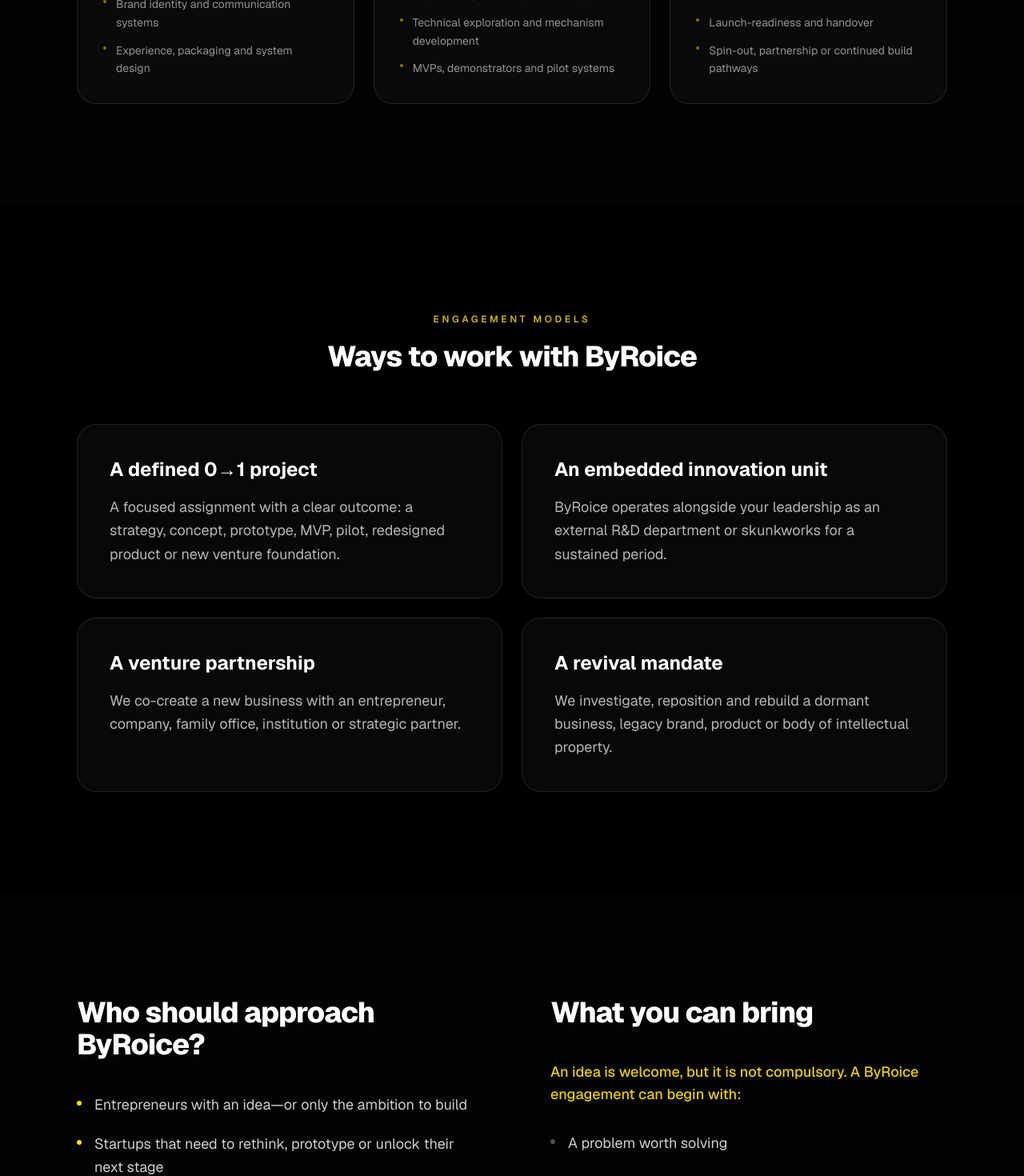
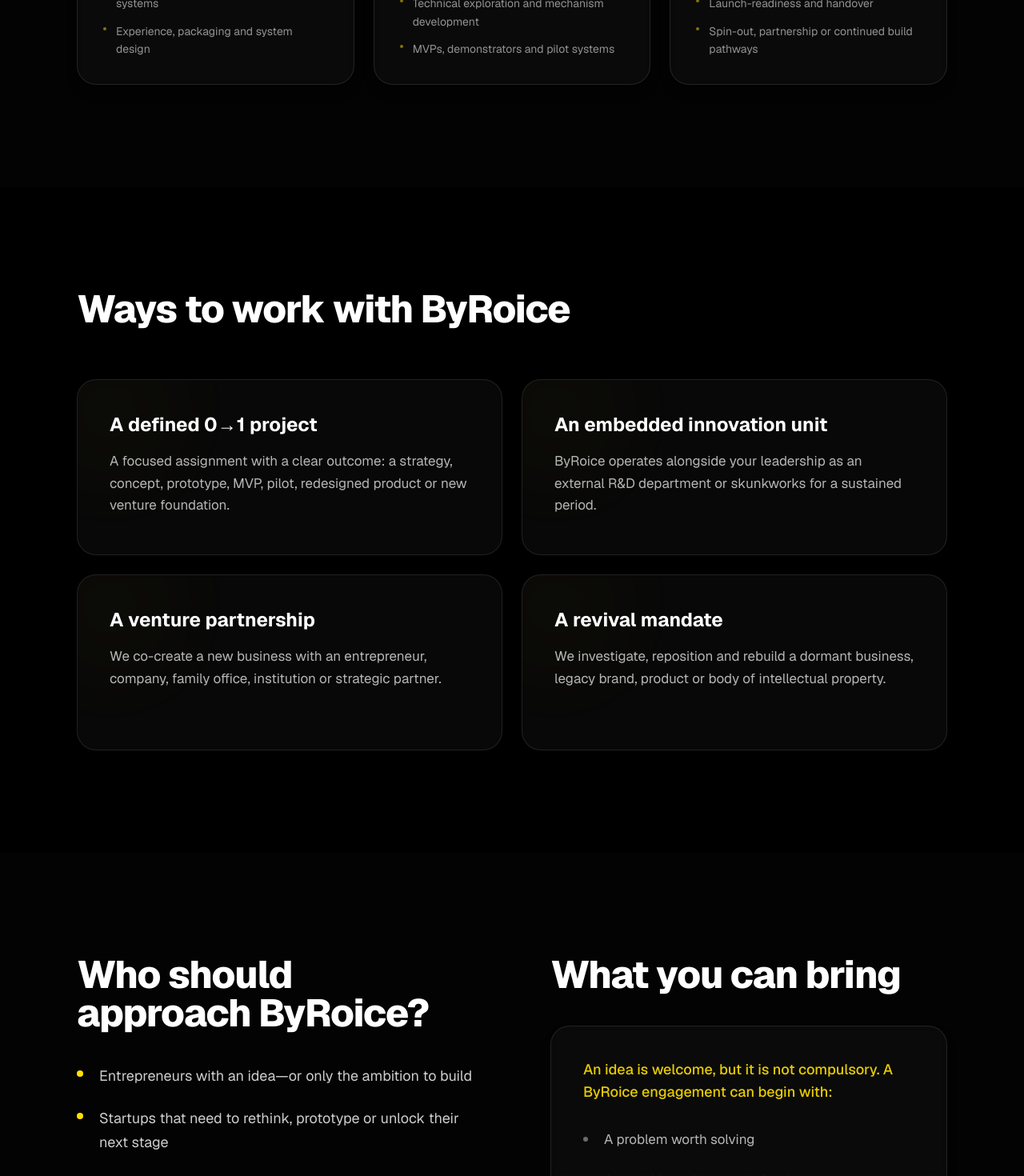
Before and after one commit to doutyacodes/byroice-web, a Next.js app: page /services in a window 1280 px wide. Shown: the part 3141-4611 px from the top of the page at 80% size. Built offline with nearby package versions, Linux system fonts and the light colour scheme.

Commit message:
Fix hallucinations in Company page and enhance UI for Services and Careers pages

```diff
--- a/app/company/page.tsx
+++ b/app/company/page.tsx
@@ -8,6 +8,7 @@
 import Organization from "@/components/company/Organization";
 import Philosophy from "@/components/company/Philosophy";
 import Founder from "@/components/company/Founder";
+import WhatBeginsHere from "@/components/company/WhatBeginsHere";
 
 export const metadata: Metadata = {
   title: "Company — ByRoice",
@@ -28,6 +29,7 @@
         <Organization />
         <Philosophy />
         <Founder />
+        <WhatBeginsHere />
       </main>
 
       <Footer />
--- a/components/careers/WhoBelongsHere.tsx
+++ b/components/careers/WhoBelongsHere.tsx
@@ -56,16 +56,16 @@
               </p>
             </div>
 
-            <div className="mt-12 flex flex-wrap gap-4">
+            <div className="mt-12 flex flex-col sm:flex-row gap-4">
               <Link
                 href="mailto:careers@byroice.com"
-                className="inline-flex items-center gap-2 rounded-full bg-[#FFE100] px-8 py-4 text-base font-semibold text-black shadow-lg shadow-[#FFE100]/10 transition-shadow hover:shadow-xl hover:shadow-[#FFE100]/20"
+                className="inline-flex items-center justify-center gap-2 rounded-full bg-[#FFE100] px-8 py-4 text-base font-semibold text-black shadow-lg shadow-[#FFE100]/10 transition-shadow hover:shadow-xl hover:shadow-[#FFE100]/20 w-full sm:w-auto"
               >
                 Introduce Yourself
               </Link>
               <Link
                 href="mailto:ventures@byroice.com"
-                className="inline-flex items-center gap-2 rounded-full border border-[#FFE100]/30 bg-transparent px-8 py-4 text-base font-semibold text-white transition-colors hover:bg-[#FFE100]/5 hover:border-[#FFE100]/50"
+                className="inline-flex items-center justify-center gap-2 rounded-full border border-white/20 bg-white/5 px-8 py-4 text-base font-semibold text-white transition-colors hover:bg-white/10 hover:border-white/30 w-full sm:w-auto"
               >
                 Tell Us What You Want to Build
                 <ArrowRightIcon className="h-4 w-4" />
--- /dev/null
+++ b/components/company/WhatBeginsHere.tsx
@@ -0,0 +1,42 @@
+"use client";
+
+import { motion } from "framer-motion";
+import Link from "next/link";
+import { ArrowRightIcon } from "@/components/services/icons";
+
+export default function WhatBeginsHere() {
+  return (
+    <section className="px-6 py-24 sm:px-10 sm:py-28 lg:px-24 lg:py-32 bg-[#FFE100]/5 border-t border-[#FFE100]/10">
+      <div className="mx-auto max-w-[1600px]">
+        <div className="grid grid-cols-1 gap-16 lg:grid-cols-2 lg:gap-24">
+          <div>
+            <h2 className="text-3xl font-extrabold tracking-tight text-white sm:text-4xl mb-6">
+              What begins here
+            </h2>
+          </div>
+
+          <div>
+            <div className="space-y-6 text-lg text-white/70 leading-relaxed">
+              <p>
+                A company may approach ByRoice with a difficult problem. An entrepreneur may arrive with an unformed ambition. A family office may bring capital and assets. An institution may need a new system. A forgotten brand may still hold a future.
+              </p>
+              <p className="text-[#FFE100]/90 font-medium">
+                The starting points are different. The work is the same: find the possibility, give it structure and build the beginning.
+              </p>
+            </div>
+
+            <div className="mt-12">
+              <Link
+                href="/services"
+                className="inline-flex items-center gap-2 rounded-full bg-[#FFE100] px-8 py-4 text-base font-semibold text-black shadow-lg shadow-[#FFE100]/10 transition-shadow hover:shadow-xl hover:shadow-[#FFE100]/20"
+              >
+                Begin With ByRoice
+                <ArrowRightIcon className="h-4 w-4" />
+              </Link>
+            </div>
+          </div>
+        </div>
+      </div>
+    </section>
+  );
+}
--- a/components/services/ExpertiseGrid.tsx
+++ b/components/services/ExpertiseGrid.tsx
@@ -131,11 +131,8 @@
     <section className="px-6 py-24 sm:px-10 sm:py-28 lg:px-24 lg:py-32 bg-white/[0.01]">
       <div className="mx-auto max-w-[1600px]">
         <div className="text-center">
-          <span className="text-xs font-semibold uppercase tracking-[0.3em] text-[#FFE100]/80">
+          <h2 className="mt-4 text-3xl font-extrabold tracking-tight text-white sm:text-4xl lg:text-5xl">
             What we do
-          </span>
-          <h2 className="mt-4 text-3xl font-extrabold tracking-tight text-white sm:text-4xl lg:text-5xl">
-            From uncertainty to something real.
           </h2>
         </div>
 
--- a/components/services/WaysToWork.tsx
+++ b/components/services/WaysToWork.tsx
@@ -25,16 +25,19 @@
   return (
     <section className="px-6 py-24 sm:px-10 sm:py-28 lg:px-24 lg:py-32">
       <div className="mx-auto max-w-[1600px]">
-        <div className="text-center max-w-3xl mx-auto">
-          <span className="text-xs font-semibold uppercase tracking-[0.3em] text-[#FFE100]/80">
-            Engagement Models
-          </span>
-          <h2 className="mt-4 text-3xl font-extrabold tracking-tight text-white sm:text-4xl">
+        <div className="max-w-3xl mb-16">
+          <motion.h2
+            initial={{ opacity: 0, y: 20 }}
+            whileInView={{ opacity: 1, y: 0 }}
+            viewport={{ once: true, margin: "-10%" }}
+            transition={{ duration: 0.6, ease: "easeOut" }}
+            className="text-3xl font-extrabold tracking-tight text-white sm:text-4xl lg:text-5xl"
+          >
             Ways to work with ByRoice
-          </h2>
+          </motion.h2>
         </div>
 
-        <div className="mt-16 grid grid-cols-1 gap-6 sm:grid-cols-2">
+        <div className="grid grid-cols-1 gap-6 sm:grid-cols-2">
           {WAYS.map((way, index) => (
             <motion.div
               key={way.title}
@@ -42,10 +45,15 @@
               whileInView={{ opacity: 1, y: 0 }}
               viewport={{ once: true, margin: "-10%" }}
               transition={{ duration: 0.5, delay: index * 0.1 }}
-              className="rounded-3xl border border-white/10 bg-white/[0.03] p-8 sm:p-10"
+              whileHover={{ y: -6 }}
+              className="group relative flex flex-col overflow-hidden rounded-3xl border border-white/10 bg-white/[0.03] p-8 sm:p-10 shadow-lg shadow-black/40 backdrop-blur-sm transition-[border-color,box-shadow] duration-300 hover:border-[#FFE100]/35 hover:shadow-2xl hover:shadow-[#FFE100]/5 min-h-[220px]"
             >
-              <h3 className="text-2xl font-bold text-white">{way.title}</h3>
-              <p className="mt-4 text-lg text-white/70 leading-relaxed">{way.description}</p>
+              <div
+                aria-hidden="true"
+                className="pointer-events-none absolute -left-12 -top-12 h-44 w-44 rounded-full bg-[#FFE100]/10 opacity-30 blur-3xl transition-opacity duration-300 group-hover:opacity-60"
+              />
+              <h3 className="text-2xl font-bold text-white relative z-10">{way.title}</h3>
+              <p className="mt-4 text-[17px] text-white/70 leading-relaxed relative z-10">{way.description}</p>
             </motion.div>
           ))}
         </div>
--- a/components/services/WhoShouldApproach.tsx
+++ b/components/services/WhoShouldApproach.tsx
@@ -31,11 +31,16 @@
     <section className="px-6 py-24 sm:px-10 sm:py-28 lg:px-24 lg:py-32 bg-white/[0.01]">
       <div className="mx-auto max-w-[1600px]">
         <div className="grid grid-cols-1 gap-16 lg:grid-cols-2 lg:gap-24">
-          <div>
-            <h2 className="text-3xl font-extrabold tracking-tight text-white sm:text-4xl mb-10">
+          <motion.div
+            initial={{ opacity: 0, y: 20 }}
+            whileInView={{ opacity: 1, y: 0 }}
+            viewport={{ once: true, margin: "-10%" }}
+            transition={{ duration: 0.6, ease: "easeOut" }}
+          >
+            <h2 className="text-3xl font-extrabold tracking-tight text-white sm:text-4xl lg:text-5xl mb-10">
               Who should approach ByRoice?
             </h2>
-            <ul className="space-y-5">
+            <ul className="space-y-6">
               {WHO.map((item, i) => (
                 <motion.li
                   key={i}
@@ -43,23 +48,29 @@
                   whileInView={{ opacity: 1, x: 0 }}
                   viewport={{ once: true }}
                   transition={{ duration: 0.4, delay: i * 0.05 }}
-                  className="flex text-lg text-white/80"
+                  className="flex items-start text-lg text-white/80"
                 >
-                  <span className="mr-4 mt-2.5 h-1.5 w-1.5 shrink-0 rounded-full bg-[#FFE100]" />
+                  <span className="mr-5 mt-2 h-2 w-2 shrink-0 rounded-full bg-[#FFE100]" />
                   <span className="leading-relaxed">{item}</span>
                 </motion.li>
               ))}
             </ul>
-          </div>
+          </motion.div>
 
-          <div>
-            <h2 className="text-3xl font-extrabold tracking-tight text-white sm:text-4xl mb-10">
+          <motion.div
+            initial={{ opacity: 0, y: 20 }}
+            whileInView={{ opacity: 1, y: 0 }}
+            viewport={{ once: true, margin: "-10%" }}
+            transition={{ duration: 0.6, ease: "easeOut", delay: 0.2 }}
+          >
+            <h2 className="text-3xl font-extrabold tracking-tight text-white sm:text-4xl lg:text-5xl mb-10">
               What you can bring
             </h2>
+            <div className="rounded-3xl border border-white/10 bg-white/[0.03] p-8 sm:p-10 shadow-lg shadow-black/40 backdrop-blur-sm">
               <p className="text-lg text-[#FFE100]/90 mb-8 font-medium">
                 An idea is welcome, but it is not compulsory. A ByRoice engagement can begin with:
               </p>
-            <ul className="space-y-5">
+              <ul className="space-y-6">
                 {WHAT.map((item, i) => (
                   <motion.li
                     key={i}
@@ -67,30 +78,31 @@
                     whileInView={{ opacity: 1, x: 0 }}
                     viewport={{ once: true }}
                     transition={{ duration: 0.4, delay: i * 0.05 }}
-                  className="flex text-lg text-white/80"
+                    className="flex items-start text-[17px] text-white/70"
                   >
-                  <span className="mr-4 mt-2.5 h-1.5 w-1.5 shrink-0 rounded-full bg-white/30" />
+                    <span className="mr-5 mt-2.5 h-1.5 w-1.5 shrink-0 rounded-full bg-white/40" />
                     <span className="leading-relaxed">{item}</span>
                   </motion.li>
                 ))}
               </ul>
+            </div>
 
-            <div className="mt-16 flex flex-wrap gap-4">
+            <div className="mt-12 flex flex-col sm:flex-row gap-4">
               <Link
                 href="#cta"
-                className="inline-flex items-center gap-2 rounded-full bg-[#FFE100] px-8 py-4 text-base font-semibold text-black shadow-lg shadow-[#FFE100]/10 transition-shadow hover:shadow-xl hover:shadow-[#FFE100]/20"
+                className="inline-flex items-center justify-center gap-2 rounded-full bg-[#FFE100] px-8 py-4 text-base font-semibold text-black shadow-lg shadow-[#FFE100]/10 transition-shadow hover:shadow-xl hover:shadow-[#FFE100]/20 w-full sm:w-auto"
               >
                 Tell Us What You Have
               </Link>
               <Link
                 href="#how-we-work"
-                className="inline-flex items-center gap-2 rounded-full border border-white/20 bg-white/5 px-8 py-4 text-base font-semibold text-white transition-colors hover:bg-white/10 hover:border-white/30"
+                className="inline-flex items-center justify-center gap-2 rounded-full border border-white/20 bg-white/5 px-8 py-4 text-base font-semibold text-white transition-colors hover:bg-white/10 hover:border-white/30 w-full sm:w-auto"
               >
                 Let Us Find What It Could Become
                 <ArrowRightIcon className="h-4 w-4" />
               </Link>
             </div>
-          </div>
+          </motion.div>
         </div>
       </div>
     </section>
```
Also changed, not shown: components/careers/CareerPathways.tsx (+7 -2 lines), components/company/Founder.tsx (+17 -3 lines), components/company/Organization.tsx (+41 -43 lines). Lines whose indentation alone changed are shown as unchanged.
